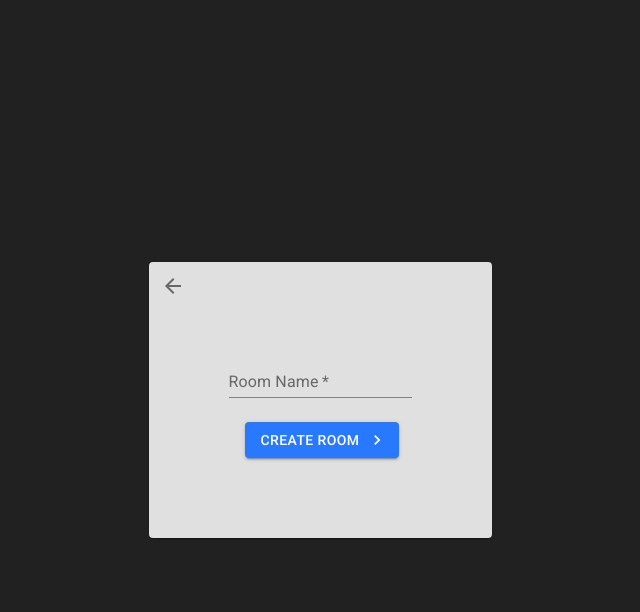
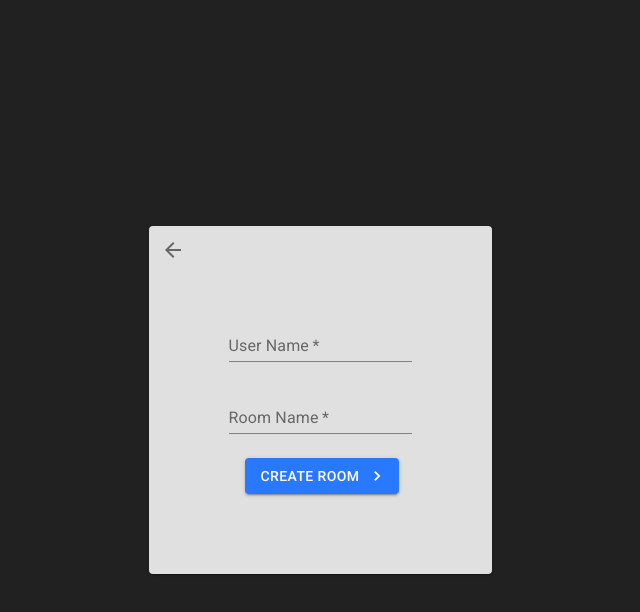
Before and after one commit to ishanExtreme/Truth_Dare, a React (Create React App) app: page / in a window 1280 px wide. Both pictures are taken after a click on the button "CREATE ROOM". Shown: the top 612 px of the page, without its empty margins (320-960 px from the left). Built offline with nearby package versions, Linux system fonts and the light colour scheme.

Commit message:
Input component redefined

```diff
--- a/src/Components/InputField.jsx
+++ b/src/Components/InputField.jsx
@@ -29,7 +29,8 @@ const theme = createMuiTheme({
     }
 })
 
-function InputField({label, handleSubmit, buttonLabel, onChange, error}) {
+function InputField({label, handleSubmit, buttonLabel,
+    onNameChange, onRoomChange ,error}) {
 
     const classes = useStyles();
 
@@ -39,9 +40,19 @@ function InputField({label, handleSubmit, buttonLabel, onChange, error}) {
             noValidate autoComplete="off"
             onSubmit={handleSubmit}
             >
-                {/* Input Field */}
+                {/* Name field */}
                 <TextField
-                onChange={e=>onChange(e.target.value)}
+                onChange={onNameChange}
+                className={classes.input}
+                color="primary"
+                required
+                label="User Name"
+                error={error?true:false}
+                />
+                <br/>
+                {/* Dynamic Input Field */}
+                <TextField
+                onChange={onRoomChange}
                 className={classes.input}
                 color="primary"
                 required
--- a/src/Pages/CreateRoom.jsx
+++ b/src/Pages/CreateRoom.jsx
@@ -14,32 +14,9 @@ const useStyles = makeStyles((theme)=> {
 }
 })
 
-function CreateRoom({handleClick}) {
+function CreateRoom({handleClick, handleNameChange, handleRoomChange}) {
 
     const classes = useStyles();
-
-    // room name
-    const [room, setRoom] = useState('');
-    // errors
-    const [error, setError] = useState('');
-
-    const onSubmit = (e)=> {
-        e.preventDefault();
-
-        setError('');
-
-        // validations
-        if(room === '')
-        {
-            setError("Room Name is Required!!!");
-        }
-
-        if(room)
-        {
-            console.log(room);
-        }
-    }
-
 
     return (
         <div className={classes.container}>
@@ -47,10 +24,11 @@ function CreateRoom({handleClick}) {
             <InputContainer handleClick={handleClick}>
                 <InputField
                 label="Room Name"
-                handleSubmit={onSubmit}
+                // handleSubmit={onSubmit}
                 buttonLabel="Create Room"
-                onChange={name=>setRoom(name)}
-                error={error}
+                onRoomChange={handleRoomChange}
+                onNameChange={handleNameChange}
+                // error={error}
                 />
             </InputContainer>
 
--- a/src/Pages/JoinRoom.jsx
+++ b/src/Pages/JoinRoom.jsx
@@ -16,33 +16,9 @@ const useStyles = makeStyles((theme)=>{
     }
 });
 
-function JoinRoom({handleClick}) {
+function JoinRoom({handleClick, handleNameChange, handleRoomChange}) {
 
     const classes = useStyles();
-
-    // room ID
-    const [id, setID] = useState('');
-    // error
-    const [error, setError] = useState('');
-
-    const onSubmit = (e)=>{
-
-        e.preventDefault();
-
-        setError('');
-
-        // validation
-        if(id === '')
-        {
-            setError("Room ID is Required!!!");
-        }
-
-        if(id)
-        {
-            console.log(id);
-        }
-    }
-
 
     return (
         <div className={classes.container}>
@@ -51,10 +27,11 @@ function JoinRoom({handleClick}) {
 
                 <InputField
                 label="Room ID"
-                handleSubmit={onSubmit}
+                // handleSubmit={onSubmit}
                 buttonLabel="Join Room"
-                onChange={id=>setID(id)}
-                error={error}
+                onRoomChange={handleRoomChange}
+                onNameChange={handleNameChange}
+                // error={error}
                 />
 
             </InputContainer>
--- a/src/Pages/Start.jsx
+++ b/src/Pages/Start.jsx
@@ -3,7 +3,7 @@ import CreateRoom from './CreateRoom';
 import JoinRoom from './JoinRoom';
 import Option from './Option';
 
-function Start({handleUserName, handleRoomName, handleSubmit}) {
+function Start({handleNameChange, handleRoomChange, handleSubmit}) {
 
     // switch between component "create", "join" and "option"
     const [component, setComponent] = useState('option');
@@ -16,13 +16,21 @@ function Start({handleUserName, handleRoomName, handleSubmit}) {
     if(component === 'option')
     {
         render = (
-            <Option handleClick={handleClick}/>
+            <Option
+            handleClick={handleClick}
+            handleNameChange={handleNameChange}
+            handleRoomChange={handleRoomChange}
+            />
         );
     }
     else if(component === 'create')
     {
         render = (
-            <CreateRoom handleClick={handleClick}/>
+            <CreateRoom
+            handleClick={handleClick}
+            handleNameChange={handleNameChange}
+            handleRoomChange={handleRoomChange}
+            />
         );
     }
 
```
Also changed, not shown: src/Pages/Main.jsx (+31 -5 lines).
